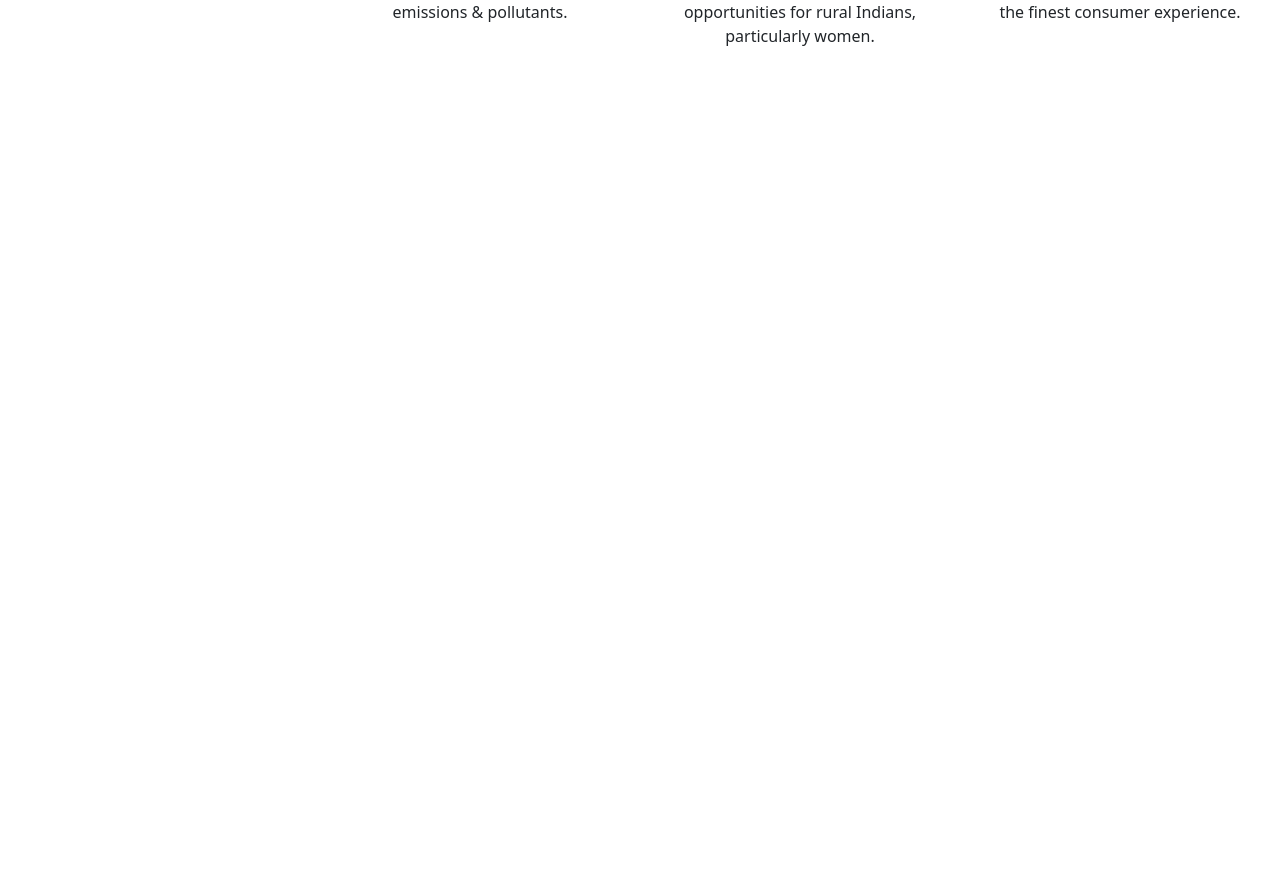
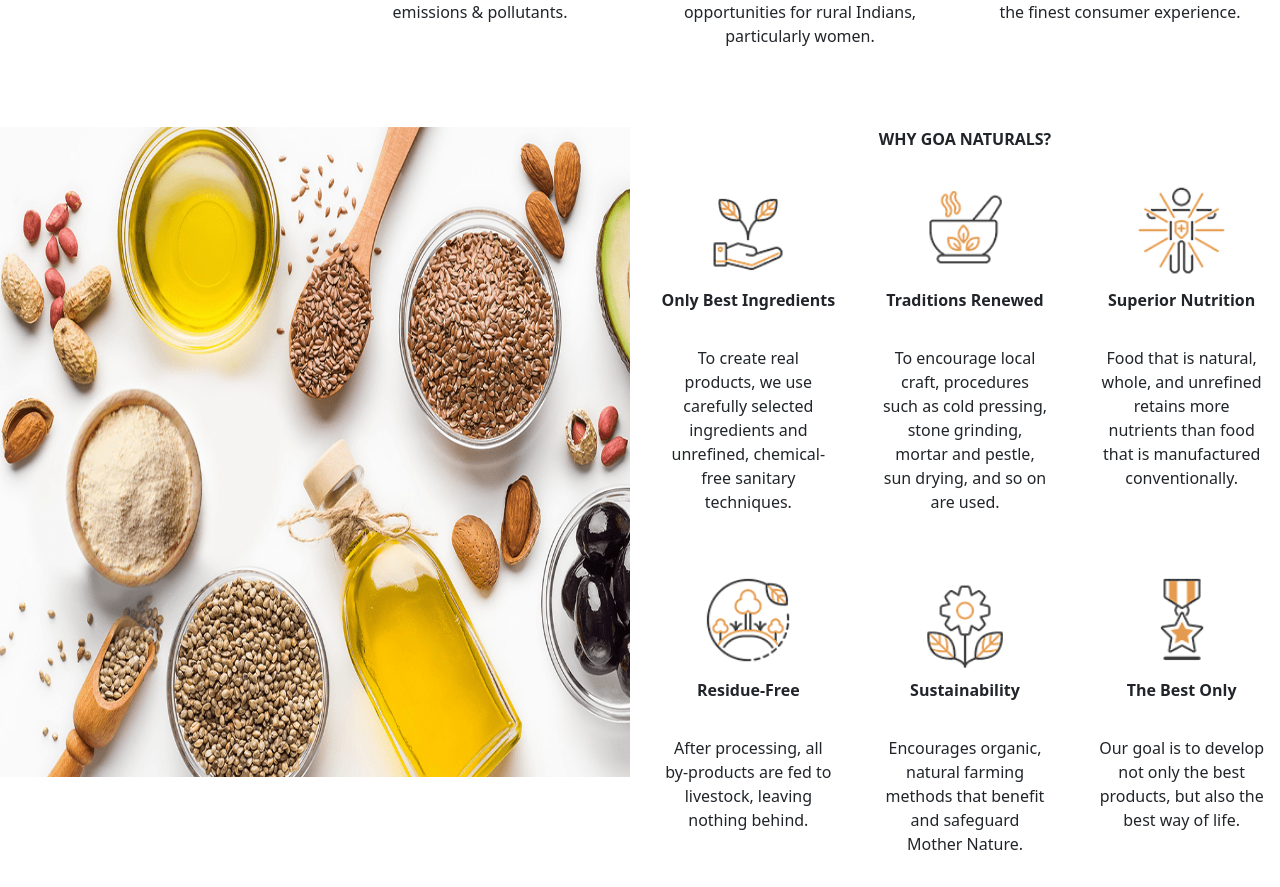
Before and after one commit to JuBs-App/Ecommerce-nextjs, a Next.js app: page / in a window 1280 px wide. Shown: the part 966-1853 px from the top of the page. Before the commit the page ends 1055 px from the top, so only its background shows below. Built offline with nearby package versions, Linux system fonts and the light colour scheme.

Commit message:
adds middle content

```diff
--- a/pages/index.js
+++ b/pages/index.js
@@ -148,6 +148,107 @@ const Home = ({ characters }) => {
           </Text>
         </Stack>
       </SimpleGrid>
+      <SimpleGrid columns={[1, 1, 2, 2]} spacing={5} mt="30px !important">
+        <Image src="/flour.png" alt="flour" width="100%" height="650px" />
+        <Stack>
+          <Text fontSize="s" fontWeight="bold" textAlign="center">
+            WHY GOA NATURALS?
+          </Text>
+          <SimpleGrid columns={[2, 2, 3, 3]} spacing={5}>
+            <Stack p="5px" alignItems="center">
+              <Image
+                src="/onlybest-90.png"
+                alt="onlybest"
+                width="100px"
+                height="100px"
+              />
+              <Text fontSize="s" fontWeight="bold" textAlign="center">
+                Only Best Ingredients
+              </Text>
+              <Text fontSize="s" p="10px" textAlign="center">
+                To create real products, we use carefully selected ingredients
+                and unrefined, chemical-free sanitary techniques.
+              </Text>
+            </Stack>
+            <Stack p="5px" alignItems="center">
+              <Image
+                src="/traditional-90.png"
+                alt="traditional"
+                width="100px"
+                height="100px"
+              />
+              <Text fontSize="s" fontWeight="bold" textAlign="center">
+                Traditions Renewed
+              </Text>
+              <Text fontSize="s" p="10px" textAlign="center">
+                To encourage local craft, procedures such as cold pressing,
+                stone grinding, mortar and pestle, sun drying, and so on are
+                used.
+              </Text>
+            </Stack>
+            <Stack p="5px" alignItems="center">
+              <Image
+                src="/nutritive-90.png"
+                alt="nutritive"
+                width="100px"
+                height="100px"
+              />
+              <Text fontSize="s" fontWeight="bold" textAlign="center">
+                Superior Nutrition
+              </Text>
+              <Text fontSize="s" p="10px" textAlign="center">
+                Food that is natural, whole, and unrefined retains more
+                nutrients than food that is manufactured conventionally.
+              </Text>
+            </Stack>
+            <Stack p="5px" alignItems="center">
+              <Image
+                src="/residue-free-90.png"
+                alt="residue-free"
+                width="100px"
+                height="100px"
+              />
+              <Text fontSize="s" fontWeight="bold" textAlign="center">
+                Residue-Free
+              </Text>
+              <Text fontSize="s" p="10px" textAlign="center">
+                After processing, all by-products are fed to livestock, leaving
+                nothing behind.
+              </Text>
+            </Stack>
+            <Stack p="5px" alignItems="center">
+              <Image
+                src="/sustainable-90.png"
+                alt="sustainable"
+                width="100px"
+                height="100px"
+              />
+              <Text fontSize="s" fontWeight="bold" textAlign="center">
+                Sustainability
+              </Text>
+              <Text fontSize="s" p="10px" textAlign="center">
+                Encourages organic, natural farming methods that benefit and
+                safeguard Mother Nature.
+              </Text>
+            </Stack>
+            <Stack p="5px" alignItems="center">
+              <Image
+                src="/and-only-best-90.png"
+                alt="and-only-best"
+                width="100px"
+                height="100px"
+              />
+              <Text fontSize="s" fontWeight="bold" textAlign="center">
+                The Best Only
+              </Text>
+              <Text fontSize="s" p="10px" textAlign="center">
+                Our goal is to develop not only the best products, but also the
+                best way of life.
+              </Text>
+            </Stack>
+          </SimpleGrid>
+        </Stack>
+      </SimpleGrid>
     </Stack>
   )
 }
```
